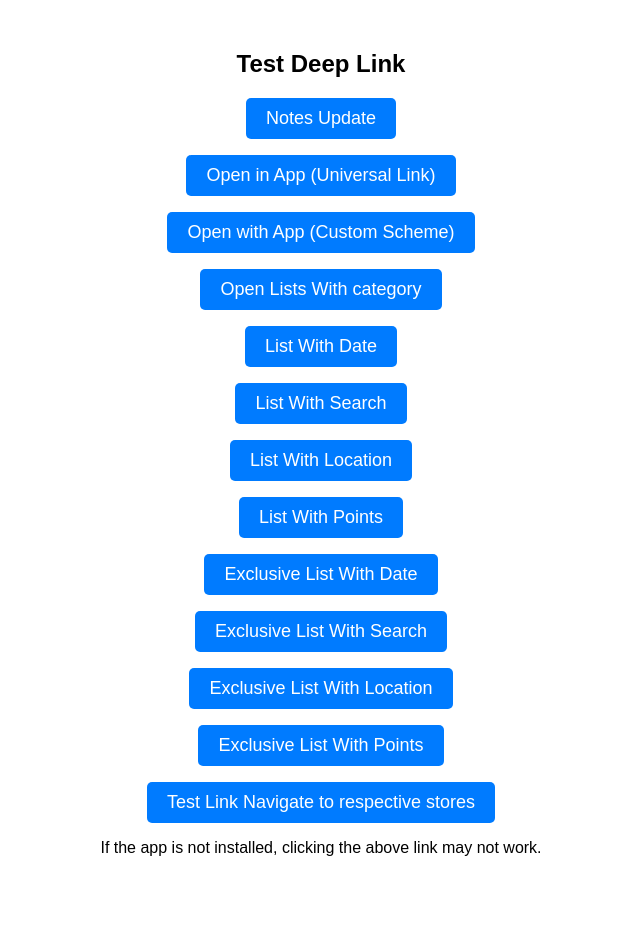
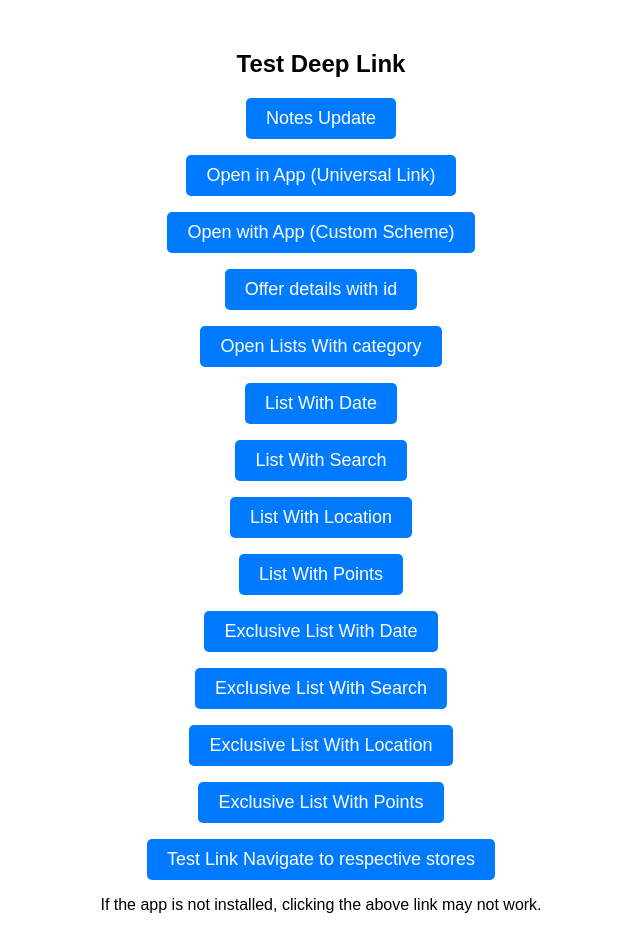
Before and after one commit to Dipesh905/deeplink_test, a plain HTML site: page index.html in a window 1280 px wide. Shown: the whole page, without its empty margins (319-959 px from the left). Before the commit the page ends 873 px from the top, so only its background shows below. Drawn offline with Linux system fonts and the light colour scheme.

Commit message:
Update index.html

```diff
--- a/index.html
+++ b/index.html
@@ -39,6 +39,9 @@
     <!-- Custom Scheme Deep Link -->
     <p><a href="fonepoints://customer.fonepoints.com?TYPE=offer-detail&id=01HXDZ1FQPHVEE5RNHFZEDTF1H">Open with App (Custom Scheme)</a></p>
 
+     <!-- Custom Scheme Deep Link -->
+    <p><a href="fonepoints://customer.fonepoints.com?TYPE=offer-detail&id=01J93RH49775Z34EDKS1X39AAZ">Offer details with id</a></p>
+
     <!-- Custom Scheme Deep Link -->
     <p><a href="fonepoints://customer.fonepoints.com?TYPE=offer-list&category=category&categoryId=6f54cf0b-9c65-455e-8bee-b7c79a39fc84">Open Lists With category</a></p>
 
```
